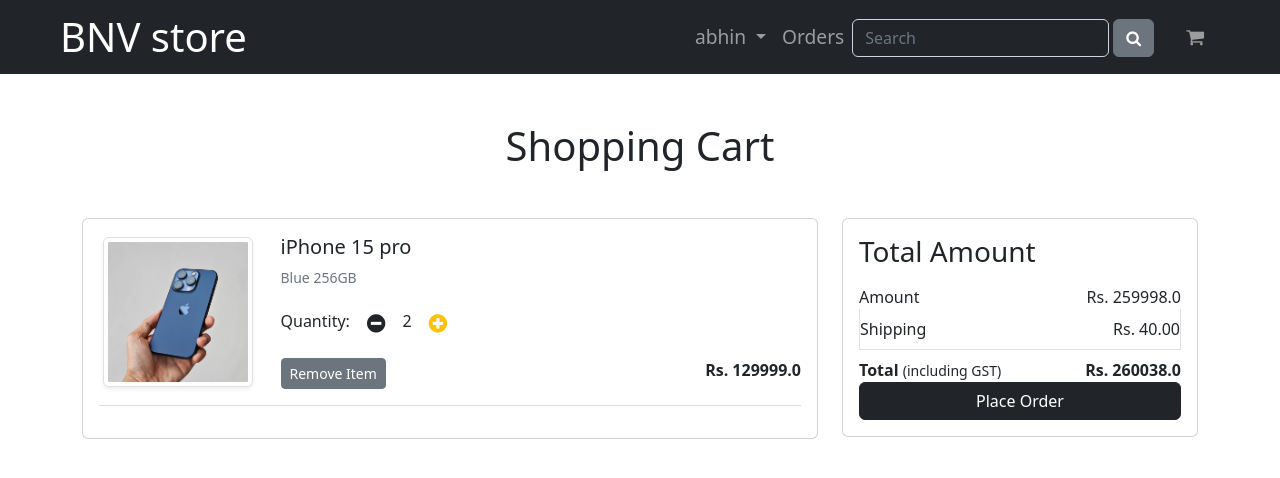
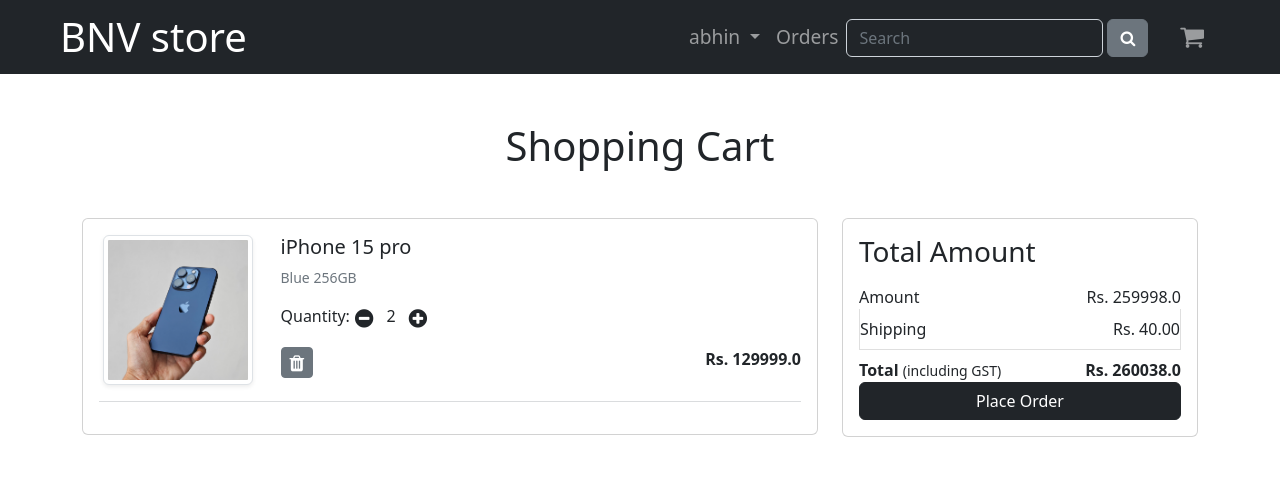
Before and after one commit to abhinavpvjyn/BNV, a Django app: page /cart in a window 1280 px wide. Shown: the top 478 px of the page. Run offline with Django 4.2, Linux system fonts and the light colour scheme; a user stored in the database is signed in; data comes from the database, SQL or seed files in the repository; both versions use the stored data as it was after the commit.

Commit message:
minor design changes,about to make some changes on add to cart

```diff
--- a/ecom/app/templates/addcart.html
+++ b/ecom/app/templates/addcart.html
@@ -23,12 +23,12 @@
                                 <p class="mb-2 text-muted small">{{item.product.description}}</p>
                                 <div class="my-3">
                                     <label for="quantity">Quantity:</label>
-                                    <a class="minus-cart btn" pid={{item.product.id}}><i class="fa fa-minus-circle fa-lg"></i></a>
-                                    <span id="quantity">{{item.quantity}}</span>
-                                    <a class="plus-cart btn" pid={{item.product.id}}><i class="fa fa-plus-circle fa-lg text-warning"></i></a>
+                                    <a class="minus-cart btn p-0" pid={{item.product.id}}><i class="fa fa-minus-circle fa-lg"></i></a>
+                                    <span id="quantity" class="mx-2">{{item.quantity}}</span>
+                                    <a class="plus-cart btn p-0" pid={{item.product.id}}><i class="fa fa-plus-circle fa-lg text-warnin"></i></a>
                                 </div>
                                 <div class="d-flex justify-content-between">
-                                    <a href="#" class="remove-cart btn btn-sm btn-secondary mr-3" pid={{item.product.id}}>Remove Item</a>
+                                    <a href="#" class="remove-cart btn btn-sm btn-secondary mr-3" pid={{item.product.id}}><i class="fa fa-trash fa-lg" aria-hidden="true"></i></a>
                                     <p class="mb-0"><span><strong>Rs. {{item.product.discounted_price}}</strong></span></p>
                                 </div>
                             </div>
--- a/ecom/app/templates/base.html
+++ b/ecom/app/templates/base.html
@@ -53,7 +53,7 @@
             </form></li>
             <li class="nav-item mx-2">
               <!-- <a href="" ><img src="{% static 'images/cartflip.svg '%}" alt="nne"></a> -->
-              <a href="{% url 'cart' %}" class="nav-link "> <span class="badge bg-danger"></span> <i class="fa fa-shopping-cart" aria-hidden="true"></i></a>
+              <a href="{% url 'cart' %}" class="nav-link "> <span class="badge bg-danger"></span> <i class="fa fa-shopping-cart fa-lg" aria-hidden="true"></i></a>
             </li>
             {% else %}
             <li class="nav-item mx-3">
```
Also changed, not shown: ecom/db.sqlite3.
